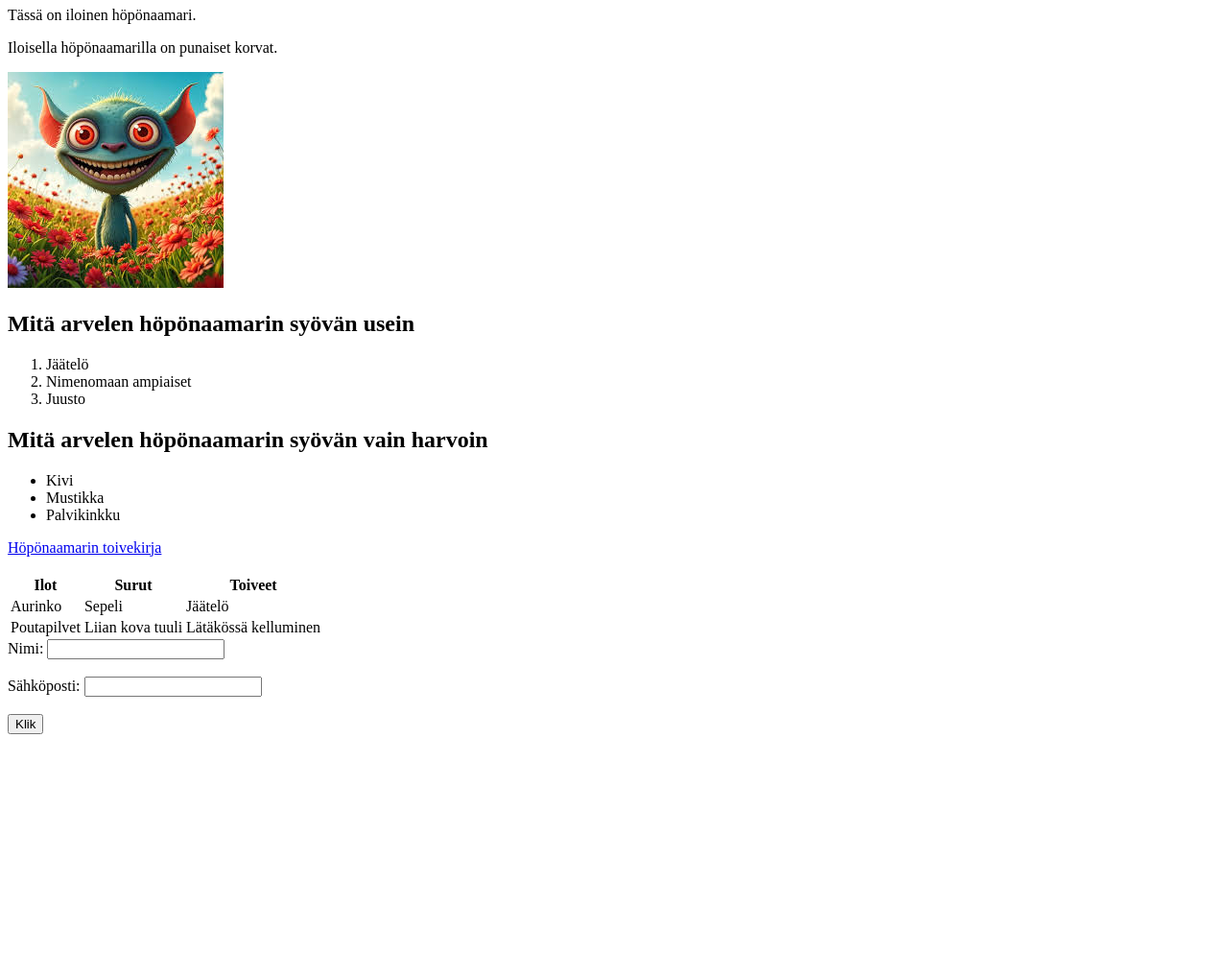
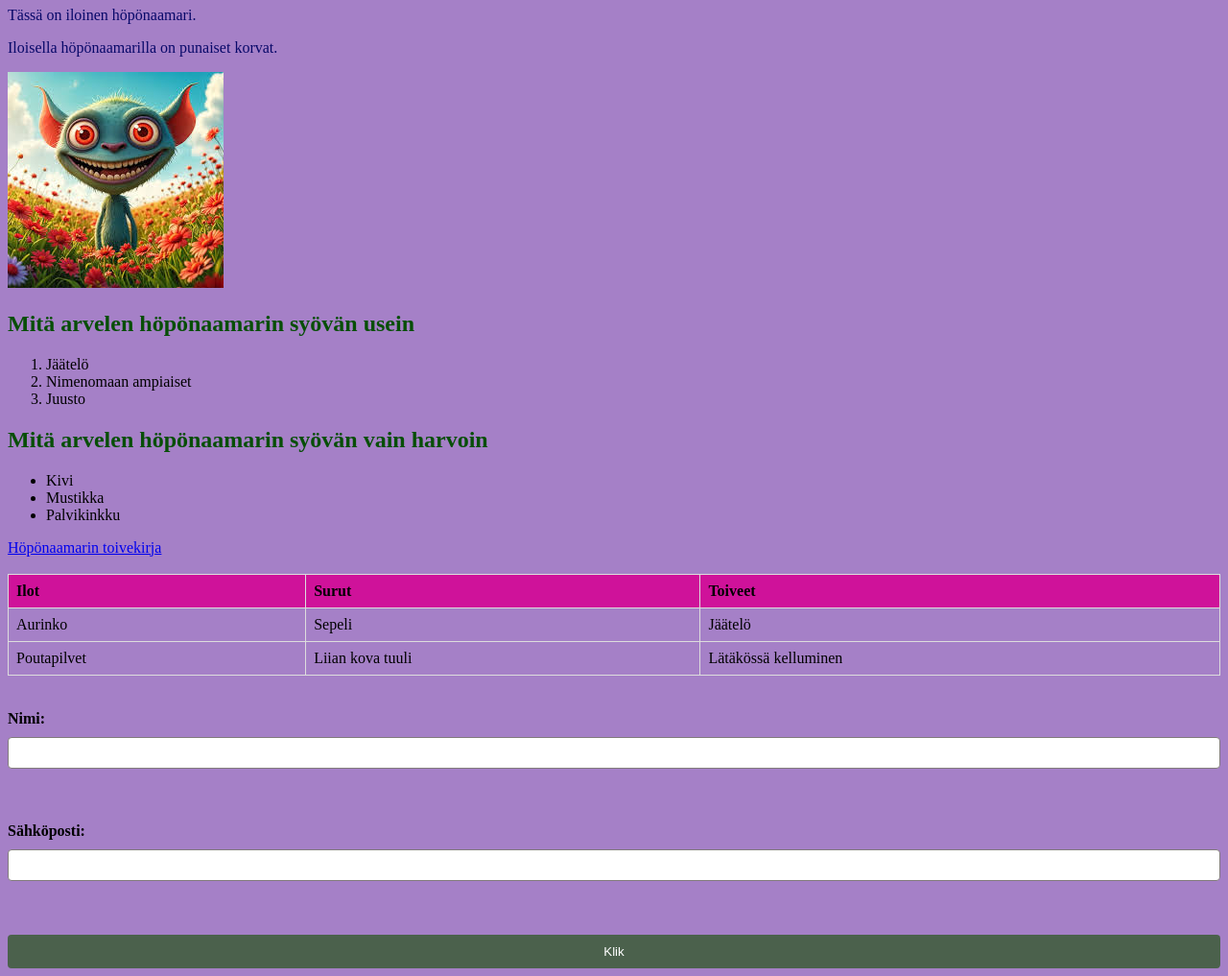
Before and after one commit to wilmiina/websivusto, a plain HTML site: page WS02_css/index.html in a window 1280 px wide. Shown: the part 73-1090 px from the top of the page at 96% size. Before the commit the page ends 846 px from the top, so only its background shows below. Drawn offline with Linux system fonts and the light colour scheme.

Commit message:
Changes to WS02 files

```diff
--- a/WS02_css/index.html
+++ b/WS02_css/index.html
@@ -2,10 +2,16 @@
 <html lang="fi">
     <head>
         <meta charset="UTF-8">
+        <style>
+            h2 {
+                color:rgb(7, 78, 7);
+            }
+        </style>
+        <link rel="stylesheet" href="./styles/styles.css">
         <title>Höpönaamari</title>
     </head>
     <body>
-        <h1>Iloinen höpönaamari</h1>
+        <h1 style="color: rgba(122, 19, 19, 0.825);"">Iloinen höpönaamari</h1>
         <p>Tässä on iloinen höpönaamari.</p>
         <p>Iloisella höpönaamarilla on punaiset korvat.</p>
         <img src="./images/images.jpeg" alt="Omituinen punakorvainen otus">
@@ -39,7 +45,7 @@
                 <td>Liian kova tuuli</td>
                 <td>Lätäkössä kelluminen</td>
             </tr>
-        </table>
+        </table><br><br>
         <form>
             <label for="name">Nimi:</label>
             <input type="text" id="name" name="name"><br><br>
--- a/WS02_css/styles/style.css
+++ /dev/null
@@ -1,3 +0,0 @@
-h2 {
-    color: rgb(33, 68, 33);
-}
--- /dev/null
+++ b/WS02_css/styles/styles.css
@@ -0,0 +1,49 @@
+p {
+    color: rgb(8, 8, 105);
+}
+body {
+    background-color: rgb(165, 128, 199);
+}
+h1 {
+    font-size: 2em;
+}
+div {
+    padding: 20px;
+    margin: 10px;
+}
+table {
+    width: 100%;
+    border-collapse: collapse;
+}
+th, td {
+    border: 1px solid #ddd;
+    padding: 8px;
+    text-align: left;
+}
+th {
+    background-color: #cf129a;
+}
+form {
+    display: flex;
+    flex-direction: column;
+    gap: 10px;
+}
+label {
+    font-weight: bold;
+}
+input[type="text"], input[type="email"] {
+    padding: 8px;
+    border: 1px solid #827c7c;
+    border-radius: 4px;
+}
+input[type="submit"] {
+    background-color: #4b614c;
+    color: white;
+    padding: 10px;
+    border: none;
+    border-radius: 4px;
+    cursor: pointer;
+}
+input[type="submit"]:hover {
+    background-color: #45a049;
+}
```
